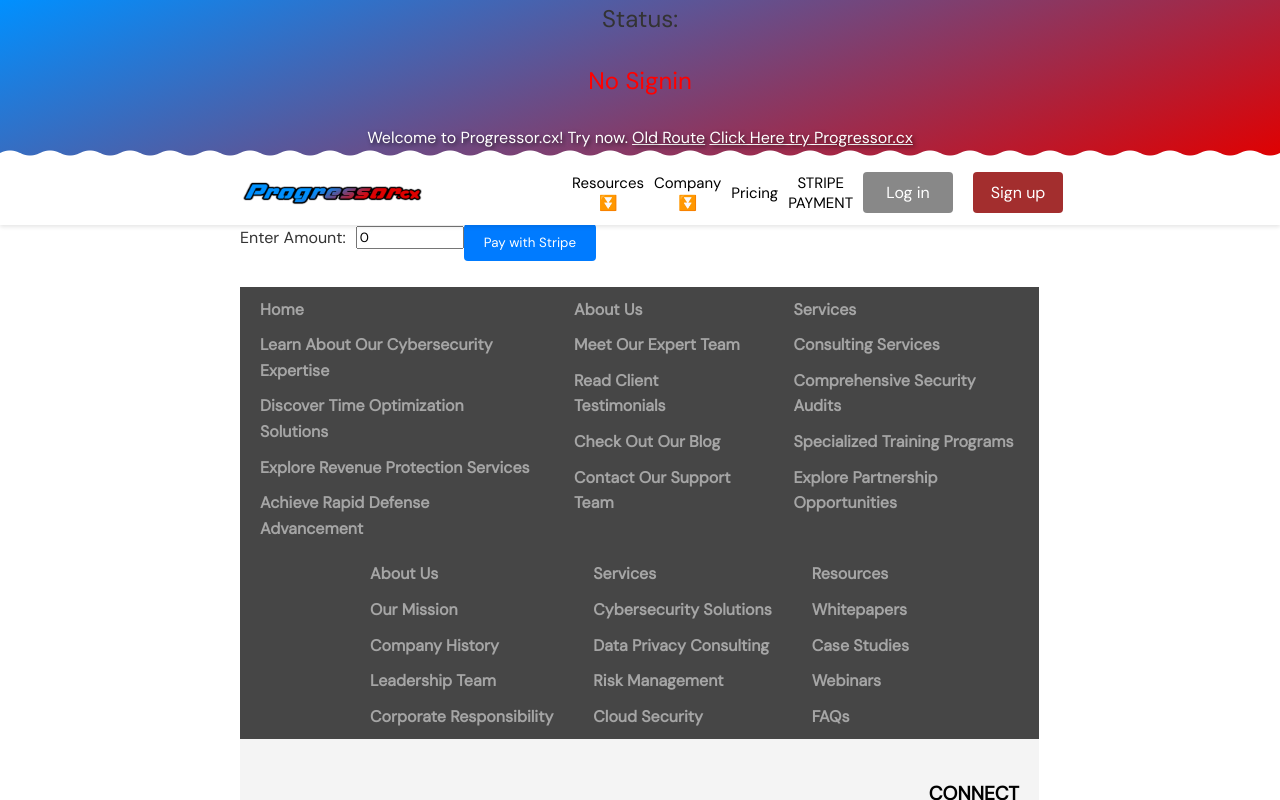
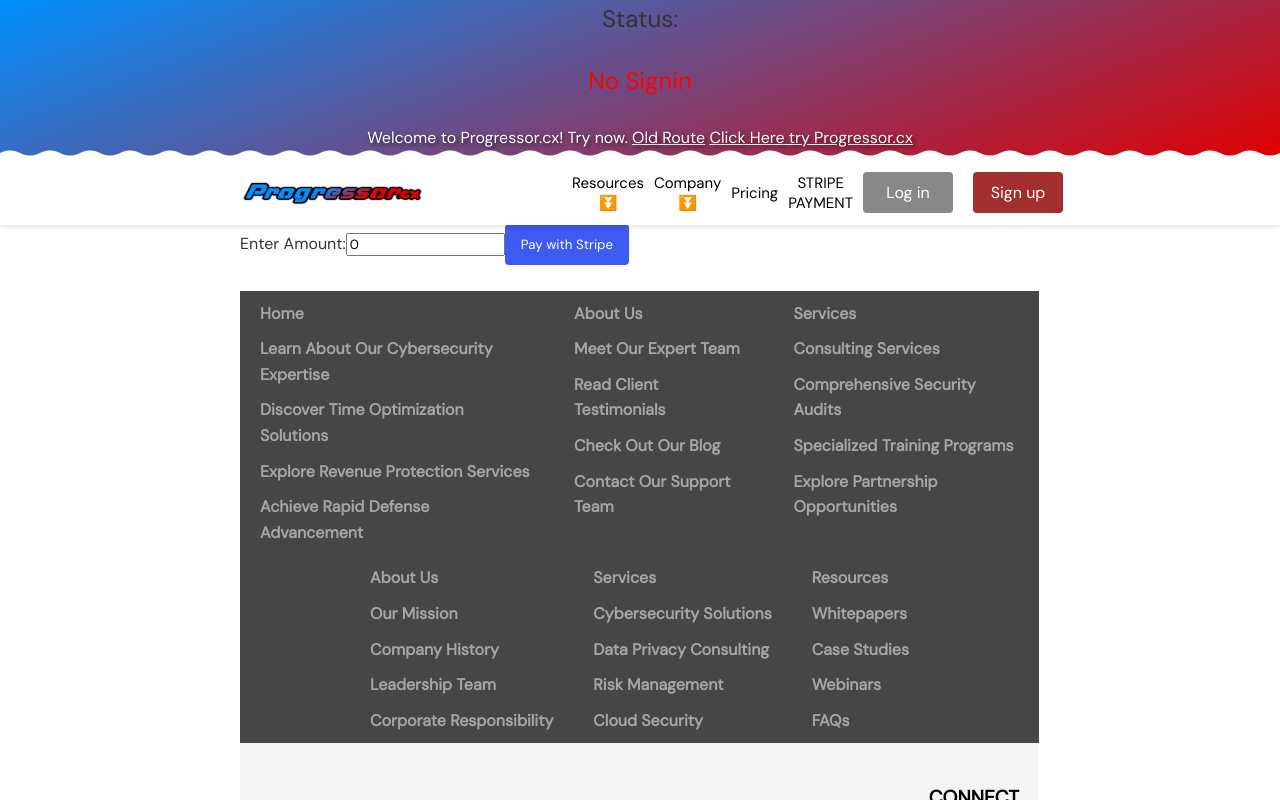
Before and after one commit to hunterjreid/Progressor.cx, a Vue app in the folder client/: page /pricing2 in a window 1280 px wide. Built offline with nearby package versions, Linux system fonts and the light colour scheme; no server answers; a small style sheet from the web is missing.

Commit message:
Login Auth remembers with cookies & stripe scrubrtion based and liking to firestore

```diff
--- a/client/src/App.vue
+++ b/client/src/App.vue
@@ -204,6 +204,8 @@
 <!-- JS -->
 <script>
 
+import { getAuth, onAuthStateChanged } from 'firebase/auth';
+
   export default {
     name: "App",
 
@@ -269,6 +271,21 @@
       this.closeMenu();
     },
   },
+  created() {
+  const auth = getAuth();
+
+  onAuthStateChanged(auth, (user) => {
+    if (user) {
+      // User is signed in
+      console.log('User is signed in:', user);
+      this.user = user;
+    } else {
+      // User is signed out
+      console.log('User is signed out');
+      this.user = null;
+    }
+  });
+},
     mounted() {
       window.addEventListener("scroll", this.handleScroll);
     },
--- a/client/src/main.js
+++ b/client/src/main.js
@@ -32,4 +32,5 @@ app.use(router).use(require('vue-cookies'));
 
 export default app;
 
+
 app.mount('#app');
--- a/client/src/views/PaymentPage.vue
+++ b/client/src/views/PaymentPage.vue
@@ -1,25 +1,32 @@
 <template>
   <div style="max-width: 800px; margin: 0 auto; padding: 20px;">
     <h1>Enter the Amount and Pay with Stripe</h1>
-    <a v-if="your_id">Payment generated with id : {{ your_id }}</a>
 
-    <!-- Custom Amount Input -->
     <div class="custom-amount">
       <label for="amount">Enter Amount:</label>
-      <input type="number" id="amount" v-model="customAmount" />
+      <input
+        type="number"
+        id="amount"
+        v-model="customAmount"
+        min="1"
+        step="0.01"
+      />
       <button @click="payWithStripe">Pay with Stripe</button>
     </div>
-    <br>
+    <br />
 
-    <FooterComp /> <!-- Your existing code here -->
+    <FooterComp />
   </div>
 </template>
-
 <script>
+import { getAuth } from 'firebase/auth';
 import FooterComp from "@/components/FooterComp.vue";
 import { Stripe } from "stripe";
+import { collection } from 'firebase/firestore';
+import 'firebase/firestore';
+import { getFirestore } from 'firebase/firestore';
 
-const stripe = Stripe("sk_test_51HRBTFBewAw4IAEuztSDWicx95ofc2cYNB5uAGpFP4rWqlYY2puzq3JEPVfbuRMRRDdG9uHEf1M0kOzPtfBa30cL00vRf6R6jH");
+const stripe = new Stripe("sk_test_51HRBTFBewAw4IAEuztSDWicx95ofc2cYNB5uAGpFP4rWqlYY2puzq3JEPVfbuRMRRDdG9uHEf1M0kOzPtfBa30cL00vRf6R6jH");
 
 export default {
   name: "PaymentPage",
@@ -33,57 +40,42 @@ export default {
     };
   },
   methods: {
-    payWithStripe() {
-      // Use the Stripe instance to create a payment intent
-      stripe.paymentIntents
-        .create({
+    async payWithStripe() {
+      const auth = getAuth();
+      const user = auth.currentUser;
+      const uid = user.uid;
+
+const subscriptionsRef = collection(getFirestore(), "subscriptions");
+
+// Data for the subscription
+      const subscriptionData = {
+        uid: uid,
+        price: this.customAmount,
+        successUrl: "YOUR_SUCCESS_URL", // Replace with your success URL
+        cancelUrl: "YOUR_CANCEL_URL", // Replace with your cancel URL
+      };
+
+try {
+        // Add the document to Firestore
+        const docRef = await subscriptionsRef.add(subscriptionData);
+        console.log("Document written with ID: ", docRef.id);
+
+// Use the Stripe instance to create a payment intent
+        const paymentIntent = await stripe.paymentIntents.create({
           amount: this.customAmount * 100, // Stripe amount is in cents
           currency: "usd", // Change to your desired currency
-        })
-        .then((paymentIntent) => {
-          // You'll get a client secret from the paymentIntent
-          const clientSecret = JSON.stringify(paymentIntent);
+        });
 
-          // Call a function to handle the payment on the client side
-          this.handlePayment(clientSecret);
-        });
-    },
-    handlePayment(clientSecret) {
-      console.log(clientSecret)
-      this.your_id += [ clientSecret ]
-      // Use Stripe Elements to handle the payment
-      // You can find more details about Stripe Elements in the Stripe documentation
-      // https://stripe.com/docs/stripe-js/elements/quickstart
+// You'll get a client secret from the paymentIntent
+        const clientSecret = paymentIntent.client_secret;
+
+// Redirect the user to the Stripe Payment Page
+        // You can use stripe.redirectToCheckout() instead of window.location.href
+        window.location.href = `https://checkout.stripe.com/pay/${clientSecret}`;
+      } catch (error) {
+        console.error("Error adding document or creating payment intent: ", error);
+      }
     },
   },
 };
 </script>
-
-<style scoped>
-.custom-amount {
-  display: flex;
-  align-items: center;
-  margin-top: 20px;
-}
-
-.custom-amount label {
-  margin-right: 10px;
-}
-
-.custom-amount input {
-  width: 100px;
-}
-
-.custom-amount button {
-  background-color: #007bff;
-  color: #fff;
-  border: none;
-  padding: 10px 20px;
-  border-radius: 4px;
-  cursor: pointer;
-}
-
-.custom-amount button:hover {
-  background-color: #0056b3;
-}
-</style>
```
